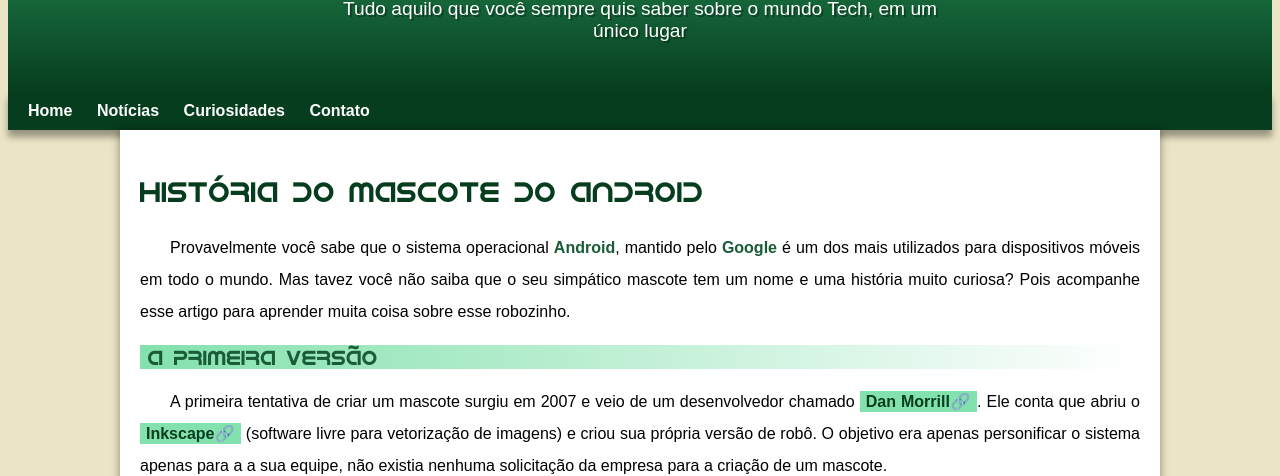
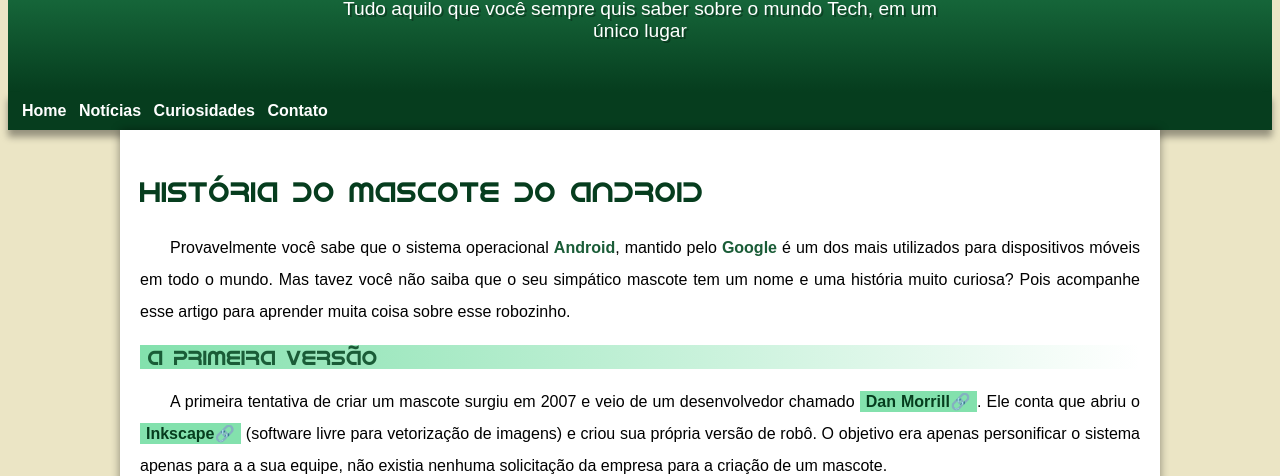
Before and after one commit to Edersonrferreira/Projeto-Android, a plain HTML site: page index.html in a window 1280 px wide. Shown: the part 159-635 px from the top of the page. Drawn offline with Linux system fonts and the light colour scheme.

Commit message:
problema de margin no nav

```diff
--- a/estilo/style.css
+++ b/estilo/style.css
@@ -62,6 +62,7 @@
     background-color: var(--cor5);
     padding: 10px;
     box-shadow: 0px 7px 7px rgba(0, 0, 0, 0.363);
+
  }
  nav > a{
    color: white;
@@ -70,6 +71,7 @@
    text-decoration: none;
    font-weight: bold;
    transition-duration: 0.5s;
+   margin: -6px;
  }
  nav > a:hover{
    background-color:  var(--cor3);
```
